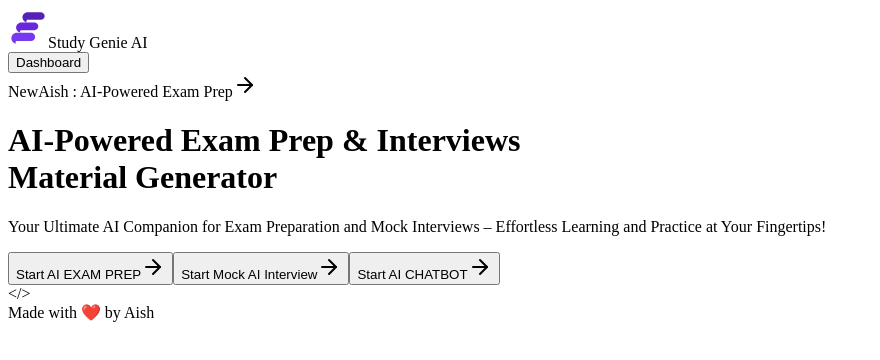
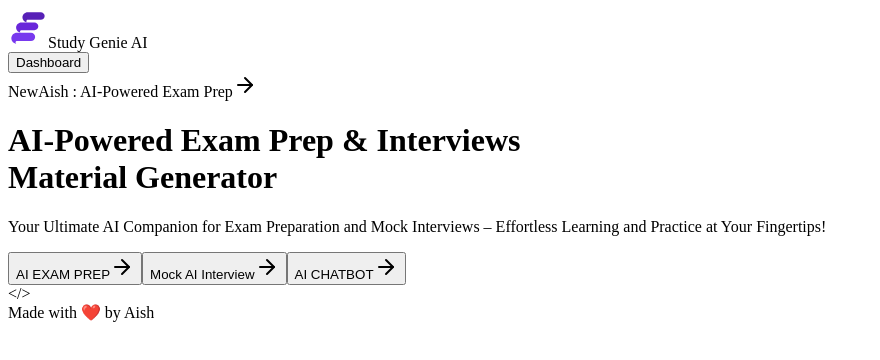
Before and after one commit to modester-Aish/Ai-Study-Web-App, a Next.js app: page / in a window 1280 px wide. Shown: the top 360 px of the page, without its empty margins (0-880 px from the left). Built offline with nearby package versions, Linux system fonts and the light colour scheme.

Commit message:
Updated features and fixed issues

```diff
--- a/app/page.js
+++ b/app/page.js
@@ -69,19 +69,19 @@
               <div className="flex justify-center mt-6 md:mt-8 gap-5">
                 <Link href="/dashboard">
                   <button className="px-6 md:px-8 py-3 md:py-4 bg-blue-600 text-white rounded-lg flex items-center space-x-2 hover:bg-blue-700 font-semibold text-base md:text-xl">
-                    <span>Start AI EXAM PREP</span>
+                    <span>AI EXAM PREP</span>
                     <ArrowRight className="w-5 h-5 md:w-6 md:h-6" />
                   </button>
                 </Link>
                 <Link href="https://ai-interview-mocker-six-phi.vercel.app/">
                   <button className="px-6 md:px-8 py-3 md:py-4 bg-blue-600 text-white rounded-lg flex items-center space-x-2 hover:bg-blue-700 font-semibold text-base md:text-xl">
-                    <span>Start Mock AI Interview</span>
+                    <span>Mock AI Interview</span>
                     <ArrowRight className="w-5 h-5 md:w-6 md:h-6" />
                   </button>
                 </Link>
                 <Link href="https://ai-chatbot-jade-gamma.vercel.app/">
                   <button className="px-6 md:px-8 py-3 md:py-4 bg-blue-600 text-white rounded-lg flex items-center space-x-2 hover:bg-blue-700 font-semibold text-base md:text-xl">
-                    <span>Start AI CHATBOT</span>
+                    <span>AI CHATBOT</span>
                     <ArrowRight className="w-5 h-5 md:w-6 md:h-6" />
                   </button>
                 </Link>
```
